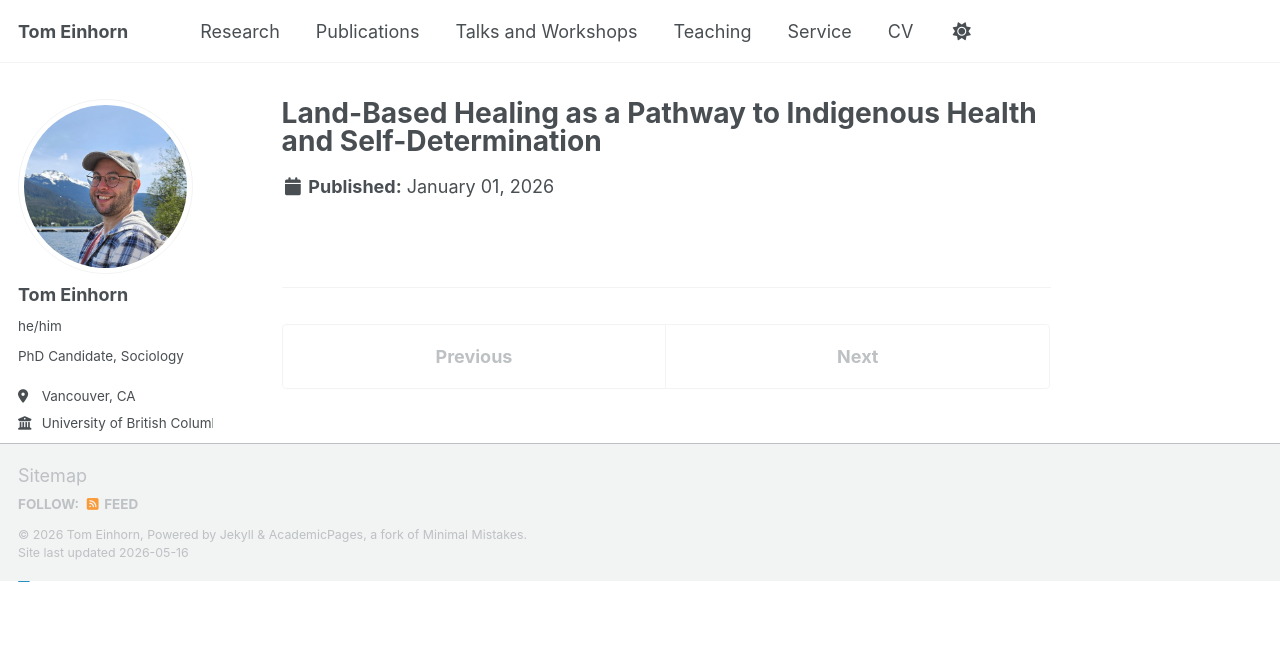
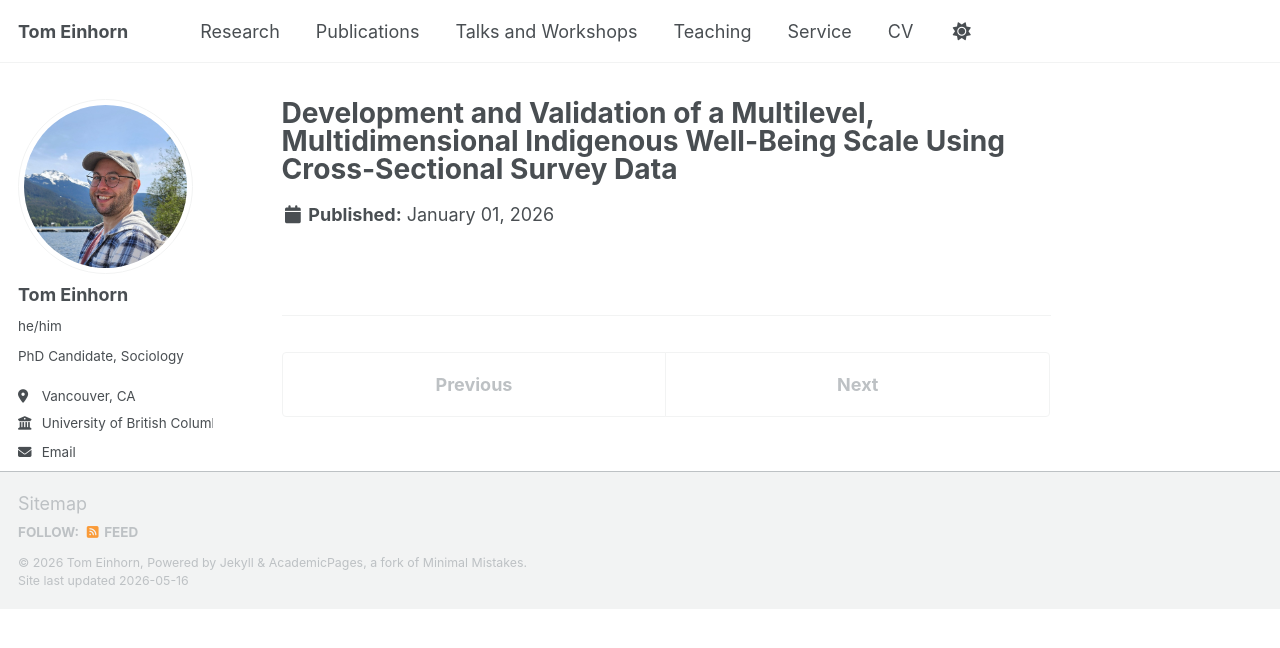
Before and after one commit to TomEinhorn/tomeinhorn.github.io, a Jekyll site: the page built from _publications/2026-SSM-wellness.md, in a window 1280 px wide. Shown: the top 648 px of the page. Built offline with Jekyll 4.4.1, drawn with Linux system fonts in a browser that asks for light colours; some web fonts are replaced; a script bundle is joined from its source files by our own code; library files that are not in the unit come from our copies.

Commit message:
Update 2026-SSM-wellness.md

```diff
--- a/_publications/2026-SSM-wellness.md
+++ b/_publications/2026-SSM-wellness.md
@@ -1,5 +1,5 @@
 ---
-title: "Land-Based Healing as a Pathway to Indigenous Health and Self-Determination"
+title: "Development and Validation of a Multilevel, Multidimensional Indigenous Well-Being Scale Using Cross-Sectional Survey Data"
 collection: publications
 category: forthcoming
 status: "Under review"
```
